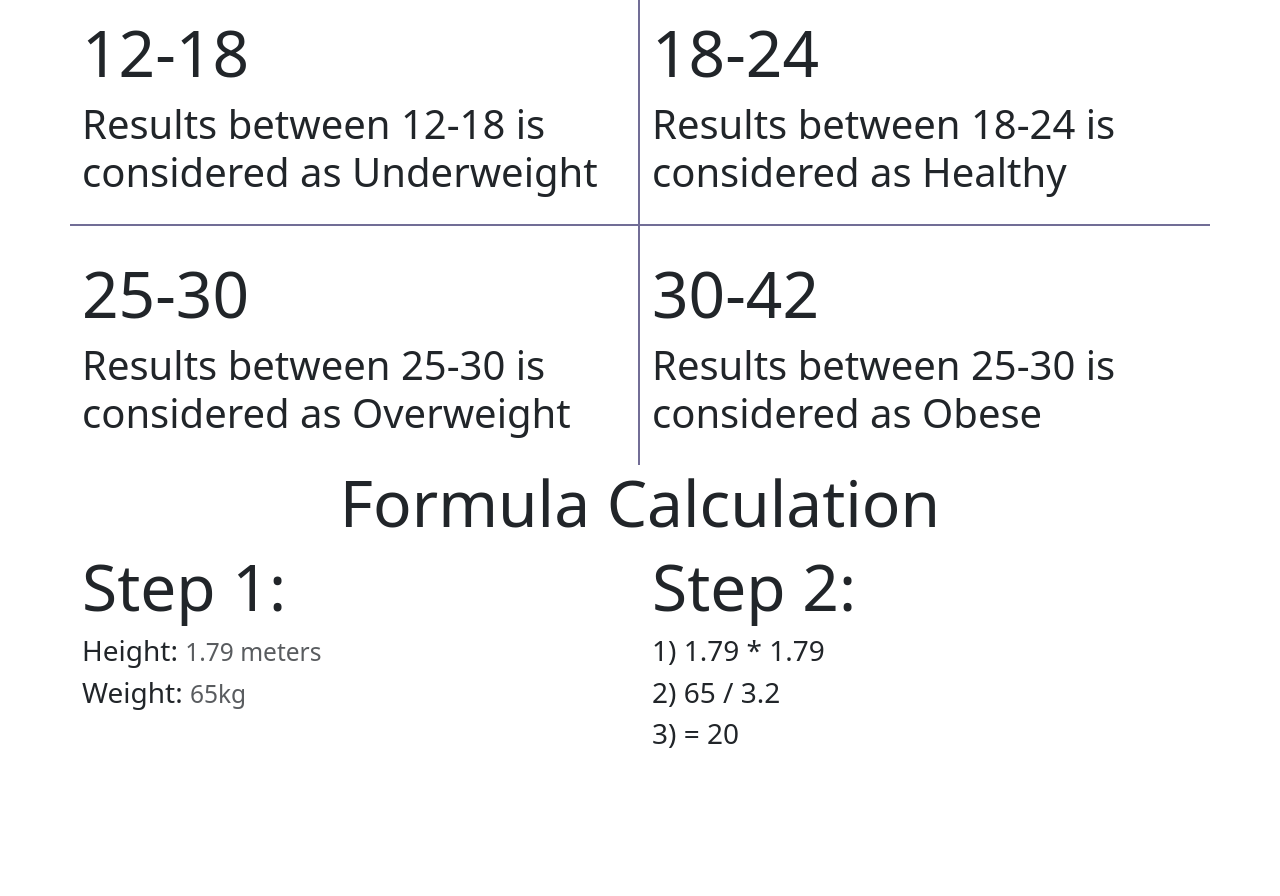
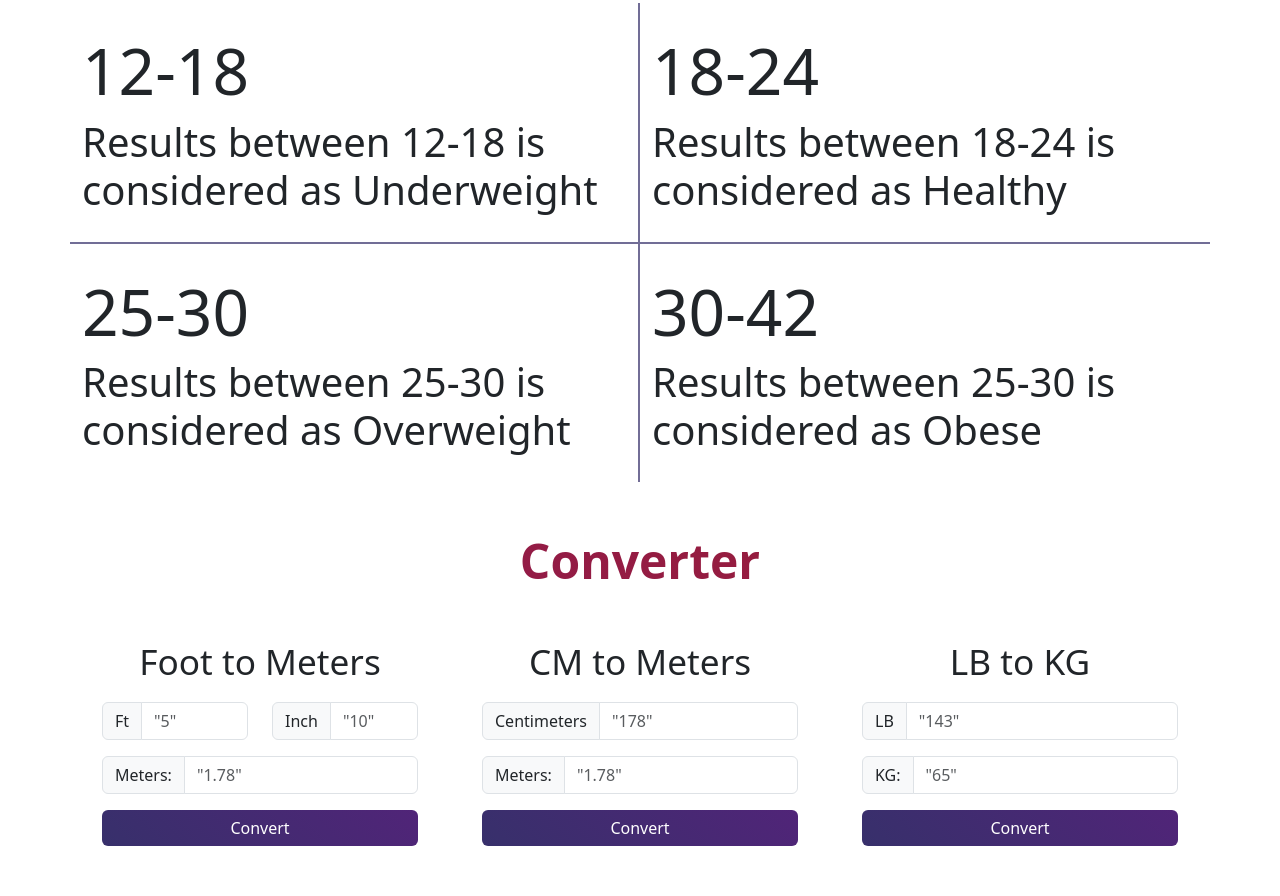
Before and after one commit to ilyasolgun11/BMICalculator.githib.io, a plain HTML site: page index.html in a window 1280 px wide. Shown: the part 871-1767 px from the top of the page. Before the commit the page ends 1630 px from the top, so only its background shows below. Drawn offline with nearby package versions, Linux system fonts and the light colour scheme; a web font is replaced by a local one.

Commit message:
Updates html

```diff
--- a/index.html
+++ b/index.html
@@ -9,7 +9,7 @@
       rel="stylesheet"
       href="https://cdn.jsdelivr.net/npm/bootstrap@5.3.0-alpha1/dist/css/bootstrap.min.css"
     />
-    <link rel="stylesheet" href="styles.css" />
+    <link rel="stylesheet" href="./styles.css" />
   </head>
   <body>
     <div class="container-background bg-body-tertiary fixed-top">
@@ -45,7 +45,7 @@
                   <a class="nav-link" href="#section2">Result</a>
                 </li>
                 <li class="nav-item">
-                  <a class="nav-link" href="#section3">Formula</a>
+                  <a class="nav-link" href="#section3">Converter</a>
                 </li>
               </ul>
             </div>
@@ -71,26 +71,31 @@
           />
         </svg>
       </h1>
+
       <div class="row">
-        <div class="col-md-6">
+        <div class="col-md-6 calc-contianer-style">
+          <p class="help-p text-center"><svg xmlns="http://www.w3.org/2000/svg" width="20" height="20" fill="currentColor" class="bi bi-info-circle-fill info" viewBox="0 0 16 16">
+            <path d="M8 16A8 8 0 1 0 8 0a8 8 0 0 0 0 16zm.93-9.412-1 4.705c-.07.34.029.533.304.533.194 0 .487-.07.686-.246l-.088.416c-.287.346-.92.598-1.465.598-.703 0-1.002-.422-.808-1.319l.738-3.468c.064-.293.006-.399-.287-.47l-.451-.081.082-.381 2.29-.287zM8 5.5a1 1 0 1 1 0-2 1 1 0 0 1 0 2z"/>
+          </svg>Use our <a class="converter-link" href="#converter-header">Converter</a> if you need help converting.</p>
           <div class="input-group mb-3 input-1-margin">
             <span class="input-group-text" id="inputGroup-sizing-default"
               >Height</span
             >
             <input
-              placeholder="&#x22;1.79 Meters&#x22;"
+              placeholder="&#x22;Meters&#x22; - only use numbers"
               type="text"
               class="form-control height--input"
               aria-label="Sizing example input"
               aria-describedby="inputGroup-sizing-default"
             />
           </div>
+
           <div class="input-group mb-3">
             <span class="input-group-text" id="inputGroup-sizing-default"
               >Weight</span
             >
             <input
-              placeholder="&#x22;65kg&#x22;"
+              placeholder="&#x22;KG&#x22; - only use numbers"
               type="text"
               class="form-control weight--input"
               aria-label="Sizing example input"
@@ -106,6 +111,7 @@
             </button>
           </div>
         </div>
+
         <div class="col-md-6">
           <div class="container output-container">
             <h4 class="result-header">Result:</h4>
@@ -149,32 +155,77 @@
           </h5>
         </div>
       </div>
-      <h3 class="display-3 formula-header text-center">Formula Calculation</h3>
-      <div class="row formula-container">
-        <div class="col-md-6">
-          <div class="formula-calc-1">
-            <h3 class="display-3 formula-step-header">Step 1:</h3>
-            <h3 class="formula-style">
-              Height:
-              <small class="text-muted">1.79 meters</small>
-            </h3>
-            <h3>
-              Weight:
-              <small class="text-muted">65kg</small>
-            </h3>
+
+      <h2 id="converter-header" class="convert-header text-center">Converter</h2>
+      <div class="row">
+        <div class="col-lg-4">
+      <div class="row meter-converter-container">
+        <h2 class="feet-to-meters-header text-center">Foot to Meters</h2>
+        <div class="col-sm-6">
+          <div class="input-group mb-3">
+            <span class="input-group-text" id="inputGroup-sizing-default">Ft</span>
+            <input type="text" class="form-control ft-mtr" aria-label="Sizing example input" aria-describedby="inputGroup-sizing-default" placeholder="&#34;5&#34;">
           </div>
         </div>
-        <div class="col-md-6">
-          <div class="formula-calc">
-            <h3 class="display-3 formula-step-header">Step 2:</h3>
+        <div class="col-sm-6">
+          <div class="input-group mb-3">
+            <span class="input-group-text" id="inputGroup-sizing-default">Inch</span>
+            <input type="text" class="form-control inch-mtr" aria-label="Sizing example input" aria-describedby="inputGroup-sizing-default" placeholder="&#34;10&#34;">
+          </div>
+        </div>
 
-            <h3>1&#41; 1.79 * 1.79</h3>
-            <h3>2&#41; 65 / 3.2</h3>
-            <h3>3&#41; = 20</h3>
+        <div class="col-sm-12">
+          <div class="input-group mb-3">
+            <span class="input-group-text" id="inputGroup-sizing-default">Meters: </span>
+            <input type="text" class="form-control ft-mtr-result" aria-label="Sizing example input" aria-describedby="inputGroup-sizing-default" placeholder="&#34;1.78&#34;" readonly>
           </div>
+          <button type="button" class="btn btn-primary ft-mtr-btn">Convert</button>
         </div>
       </div>
     </div>
+    <div class="col-lg-4">
+      <div class="row meter-converter-container">
+        <h2 class="cm-to-meters-header text-center">CM to Meters</h2>
+        <div class="col-sm-12">
+          <div class="input-group mb-3">
+            <span class="input-group-text" id="inputGroup-sizing-default">Centimeters</span>
+            <input type="text" class="form-control cm-mtr" aria-label="Sizing example input" aria-describedby="inputGroup-sizing-default" placeholder="&#34;178&#34;">
+          </div>
+        </div>
+
+
+        <div class="col-sm-12">
+          <div class="input-group mb-3">
+            <span class="input-group-text" id="inputGroup-sizing-default">Meters: </span>
+            <input type="text" class="form-control cm-mtr-result" aria-label="Sizing example input" aria-describedby="inputGroup-sizing-default" placeholder="&#34;1.78&#34;" readonly>
+          </div>
+          <button type="button" class="btn btn-primary cm-mtr-btn">Convert</button>
+        </div>
+      </div>
+      </div>
+      <div class="col-lg-4">
+      <div class="row kg-converter-container">
+        <h2 class="lb-to-kg-header text-center">LB  to  KG</h2>
+        <div class="col-sm-12">
+          <div class="input-group mb-3">
+            <span class="input-group-text" id="inputGroup-sizing-default">LB</span>
+            <input type="text" class="form-control pounds-input" aria-label="Sizing example input" aria-describedby="inputGroup-sizing-default" placeholder="&#34;143&#34;">
+          </div>
+        </div>
+
+
+        <div class="col-sm-12">
+          <div class="input-group mb-3">
+            <span class="input-group-text" id="inputGroup-sizing-default">KG: </span>
+            <input type="text" class="form-control kg-output" aria-label="Sizing example input" aria-describedby="inputGroup-sizing-default" placeholder="&#34;65&#34;" readonly>
+          </div>
+          <button type="button" class="btn btn-primary lb-kg-btn">Convert</button>
+        </div>
+      </div>
+    </div>
+    </div>
+  </div>
+
     <script
       defer
       src="https://cdn.jsdelivr.net/npm/bootstrap@5.3.0-alpha1/dist/js/bootstrap.bundle.min.js"
```
